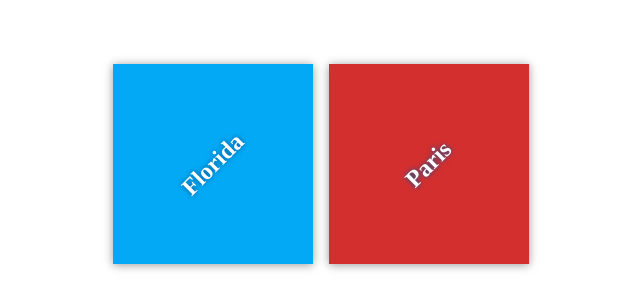
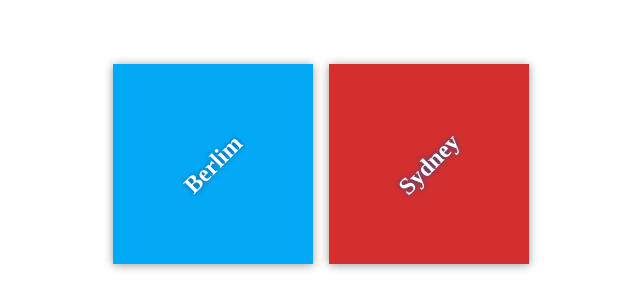
Before and after one commit to condini-mastheus/my-travel-plans, a plain HTML site: page index.html in a window 1280 px wide. Shown: the part 236-544 px from the top of the page, 319-959 px from the left. Drawn offline with Linux system fonts and the light colour scheme.

Commit message:
Change cities

```diff
--- a/index.html
+++ b/index.html
@@ -10,11 +10,11 @@
     <div class="container">
       <div class="destination-container">
         <div class="destination" id="florida">
-          <h2>Florida</h2>
+          <h2>Berlim</h2>
         </div>
 
         <div class="destination" id="paris">
-          <h2>Paris</h2>
+          <h2>Sydney</h2>
         </div>
       </div>
     </div>
```
